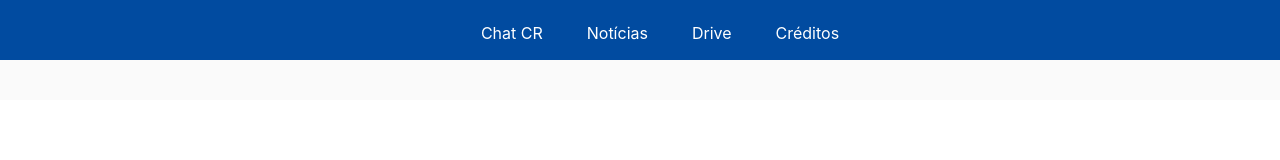
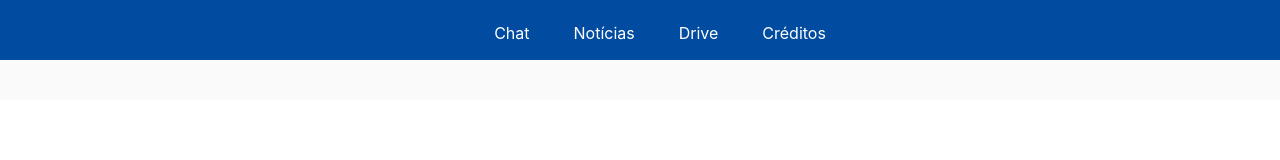
Before and after one commit to estevam5s/chatbot-ltd-estacio, a React (Create React App) app: page / in a window 1280 px wide. Shown: the top 160 px of the page. Built offline with nearby package versions, Linux system fonts and the light colour scheme.

Commit message:
:boom: melhorias no currículo

```diff
--- a/src/App.js
+++ b/src/App.js
@@ -16,7 +16,7 @@ function App() {
         <nav className="navbar">
           <ul className="nav-menu">
             <li className="nav-item">
-              <Link to="/chat" className="nav-link">Chat CR</Link>
+              <Link to="/chat" className="nav-link">Chat</Link>
             </li>
             <li className="nav-item">
               <Link to="/noticias" className="nav-link">Notícias</Link>
```
